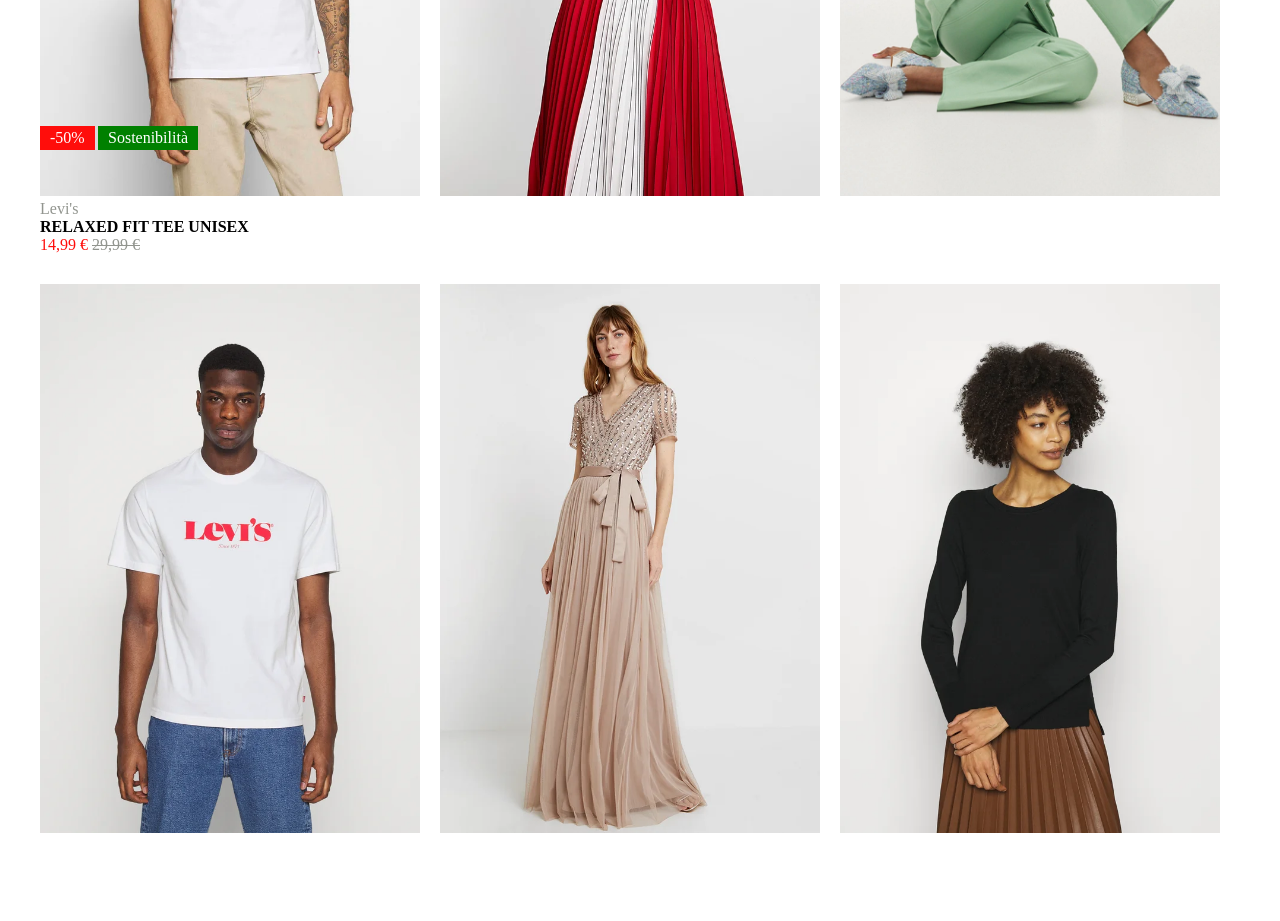
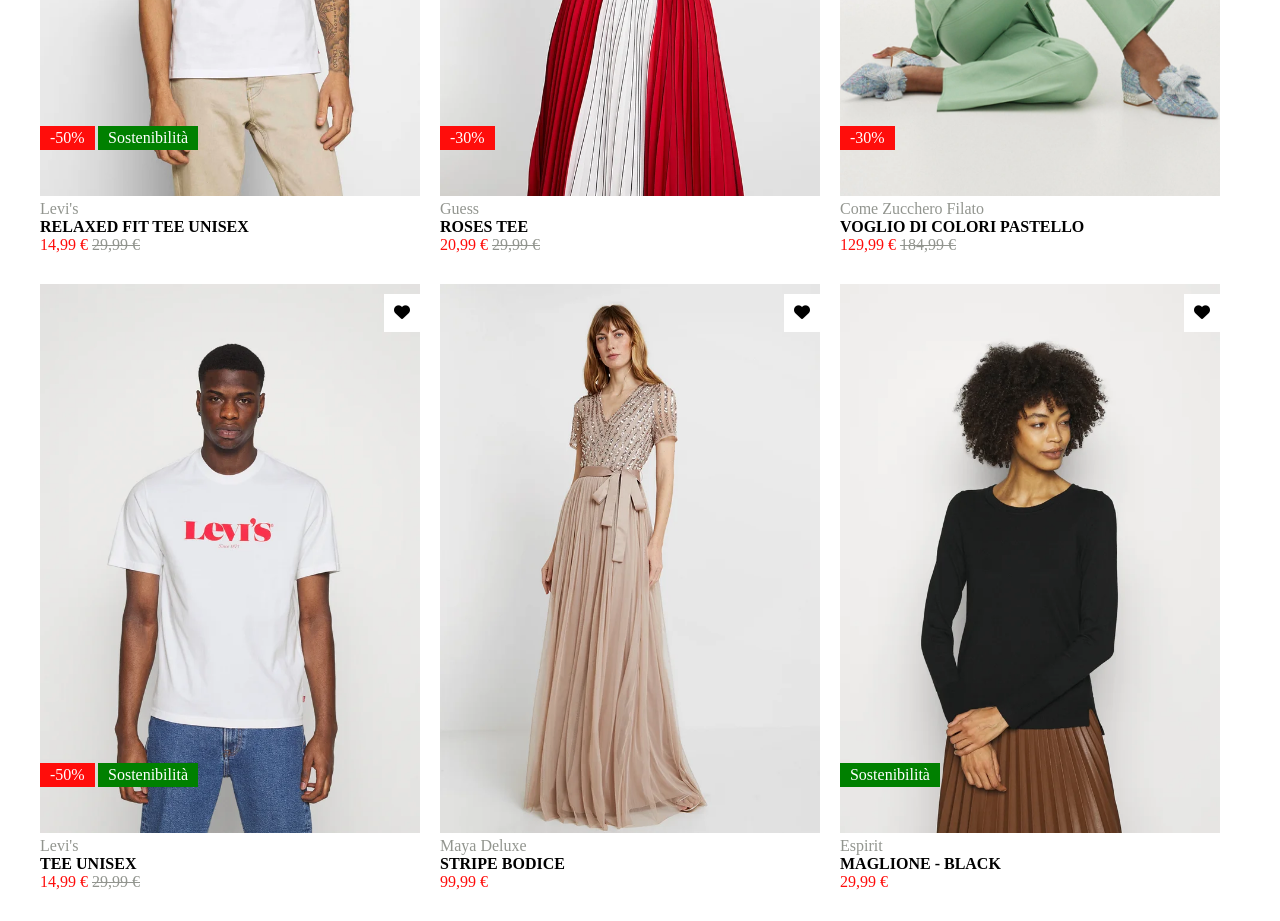
Before and after one commit to Anse98/html-css-boolando, a plain HTML site: page index.html in a window 1280 px wide. Shown: the part 460-1381 px from the top of the page. Before the commit the page ends 1327 px from the top, so only its background shows below. Drawn offline with Linux system fonts and the light colour scheme.

Commit message:
ADD-Le altre 5 card in html e css

```diff
--- a/index.html
+++ b/index.html
@@ -73,34 +73,96 @@
         <div class="card">
           <figure>
             <img src="./img/2.webp">
+            <div class="heart">
+              <i class="fa-solid fa-heart"></i>
+            </div>
+            <div class="etichetta bg-red">
+              -30%
+            </div>
           </figure>
+          <p class="gray">
+            Guess
+          </p>
+          <h4>ROSES TEE</h4>
+          <p class="red">20,99 &euro; <span class="gray prezzo-scontato"> 29,99 &euro;</span></p>
         </div>
       </li>
       <!-- TERZA CARD -->
       <li class="col-4">
+        <div class="card">
           <figure>
             <img src="./img/3.webp">
+            <div class="heart">
+              <i class="fa-solid fa-heart"></i>
+            </div>
+            <div class="etichetta bg-red">
+              -30%
+            </div>
           </figure>
+          <p class="gray">
+            Come Zucchero Filato
+          </p>
+          <h4>VOGLIO DI COLORI PASTELLO</h4>
+          <p class="red">129,99 &euro; <span class="gray prezzo-scontato"> 184,99 &euro;</span></p>
+        </div>
       </li>
       <!-- QUARTA CARD -->
       <li class="col-4">
+        <div class="card">
           <figure>
             <img src="./img/4.webp">
+            <div class="heart">
+              <i class="fa-solid fa-heart"></i>
+            </div>
+            <div class="etichetta bg-red">
+              -50%
+            </div>
+            <div class="etichetta bg-green">
+              Sostenibilità
+            </div>
           </figure>
+          <p class="gray">
+            Levi's
+          </p>
+          <h4>TEE UNISEX</h4>
+          <p class="red">14,99 &euro; <span class="gray prezzo-scontato"> 29,99 &euro;</span></p>
+        </div>
       </li>
       <!-- QUINTA CARD -->
       <li class="col-4">
+        <div class="card">
           <figure>
             <img src="./img/5.webp">
+            <div class="heart">
+              <i class="fa-solid fa-heart"></i>
+            </div>
           </figure>
+          <p class="gray">
+            Maya Deluxe
+          </p>
+          <h4>STRIPE BODICE</h4>
+          <p class="red">99,99 &euro;</p>
+        </div>
       </li>
       <!-- SESTA CARD -->
       <li class="col-4">
+        <div class="card">
+          <figure>
             <img src="./img/6.webp">
+            <div class="heart">
+              <i class="fa-solid fa-heart"></i>
+            </div>
+            <div class="etichetta green-label-only">
+              Sostenibilità
+            </div>
+          </figure>
+          <p class="gray">
+            Espirit
+          </p>
+          <h4>MAGLIONE - BLACK</h4>
+          <p class="red">29,99 &euro;</p>
+        </div>
       </li>
-      </ul>
-    </div>
-    </div>
   </main>
   <!-- FINE MAIN -->
 
--- a/style.css
+++ b/style.css
@@ -62,6 +62,11 @@ img {
   right:0;
 }
 
+.green-label-only {
+  position: absolute;
+  left: 0;
+  background-color: #008000;
+}
 
 /* HEADER */
 header {
```
Lines whose indentation alone changed are shown as unchanged.
